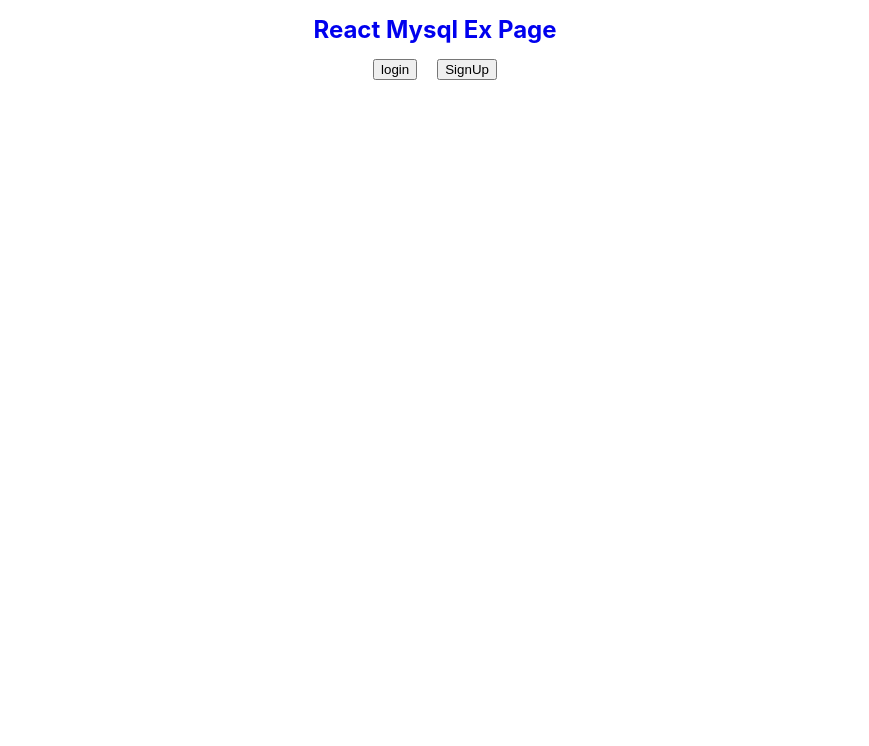
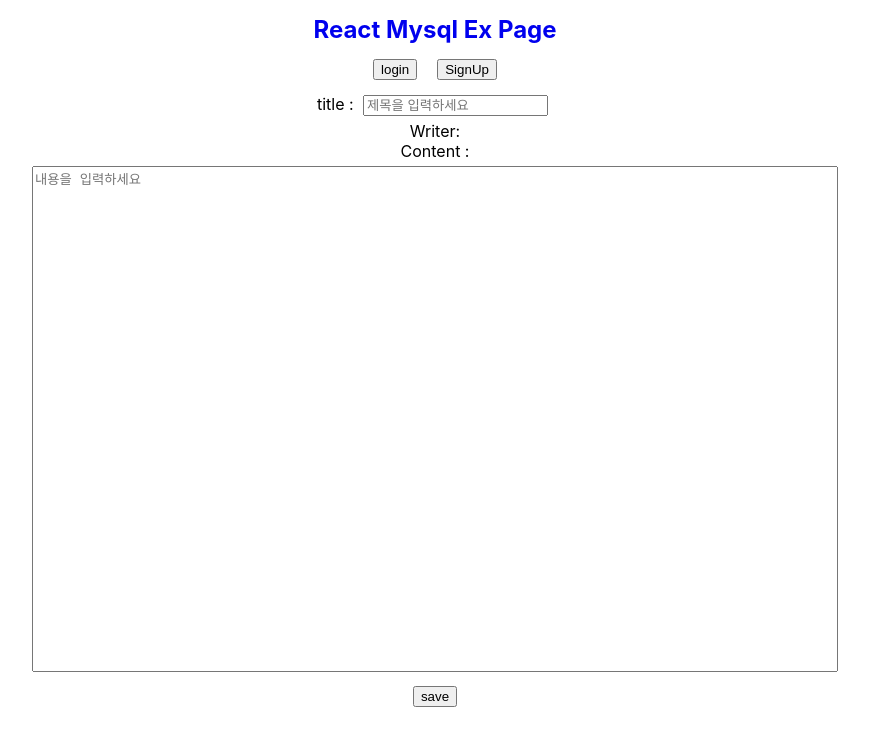
Before and after one commit to chan-00/react_express02, a React (Create React App) app: page /write in a window 1280 px wide. Shown: the top 746 px of the page, without its empty margins (205-1074 px from the left). Built offline with nearby package versions, Linux system fonts and the light colour scheme.

Commit message:
글 작성 기능 + 로그인 session으로 관리 기능 추가

```diff
--- a/src/Atoms/userID.js
+++ b/src/Atoms/userID.js
@@ -2,12 +2,12 @@ import { atom } from "recoil";
 
 const userID = atom({
     key: 'id',
-    default: ""
+    default: window.sessionStorage.id ? window.sessionStorage.id : ""
 });
 
 const isLoggedin = atom({
     key: 'isLoggedin',
-    default: false
+    default: window.sessionStorage.id ? true : false
 });
 
 export { userID, isLoggedin };
--- a/src/component/BoardArticle.jsx
+++ b/src/component/BoardArticle.jsx
@@ -1,10 +1,15 @@
-
+import {useNavigate} from "react-router-dom";
+import {useSetRecoilState} from "recoil";
 
 function BoardArticle({ article }) {
+    const handleDetail = () => {
+
+    }
+
     return (
         <div>
             <span>{article.BOARD_NUM}</span>
-            <span id={article.BOARD_NUM}>{article.BOARD_TITLE}</span>
+            <a href="#" onClick={handleDetail}><span id={article.BOARD_NUM}>{article.BOARD_TITLE}</span></a>
             <span>{article.BOARD_WRITER}</span>
             <span>{article.BOARD_DATE}</span>
         </div>
--- a/src/component/Header.jsx
+++ b/src/component/Header.jsx
@@ -11,6 +11,7 @@ function Header() {
     const handleLogout = () => {
         setLoginID("");
         setLoginStatus(false);
+        window.sessionStorage.clear();
 
         alert("로그아웃 되었습니다!");
         navigate("/");
--- a/src/component/Login.jsx
+++ b/src/component/Login.jsx
@@ -16,11 +16,11 @@ function Login() {
     const handleLogin = (e) => {
         e.preventDefault();
 
-        if(idRef === "" || idRef === undefined) {
+        if(idRef.current.value === "" || idRef.current.value === undefined) {
             alert("아이디를 입력하지 않았습니다!");
             return false;
         }
-        if(pwRef === "" || pwRef === undefined) {
+        if(pwRef.current.value === "" || pwRef.current.value === undefined) {
             alert("비밀번호를 입력하지 않았습니다!");
             return false;
         }
@@ -33,6 +33,7 @@ function Login() {
                 alert("로그인 성공!");
                 setID(idRef.current.value);
                 setIsLoggedin(true);
+                window.sessionStorage.setItem("id", idRef.current.value);
                 navigate("/");
             }
             else {
--- a/src/component/Main.jsx
+++ b/src/component/Main.jsx
@@ -1,6 +1,6 @@
 import {Link, useNavigate} from "react-router-dom";
 import {boardList} from "../Atoms/boardList";
-import {useRecoilState} from "recoil";
+import {useRecoilState, useRecoilValue} from "recoil";
 import { useEffect } from "react";
 import { isLoggedin } from "../Atoms/userID";
 //function import
@@ -10,11 +10,13 @@ import BoardArticle from "../component/BoardArticle";
 
 function Main() {
     const [boardlist, setBoardList] = useRecoilState(boardList);
-    const getIsLoggedIn = useRecoilState(isLoggedin);
+    const getIsLoggedIn = useRecoilValue(isLoggedin);
 
     useEffect(() => {
         getList(setBoardList);
     }, []);
+
+    console.log(getIsLoggedIn);
 
     if(boardlist.length === 0) {
         return (
--- a/src/component/SignUp.jsx
+++ b/src/component/SignUp.jsx
@@ -17,15 +17,15 @@ function SignUp() {
     const handleSignUp = (e) => {
         e.preventDefault();
 
-        if(idRef === "" || idRef === undefined) {
+        if(idRef.current.value === "" || idRef.current.value === undefined) {
             alert("아이디를 입력하지 않았습니다!");
             return false;
         }
-        if(pwRef === "" || pwRef === undefined) {
+        if(pwRef.current.value === "" || pwRef.current.value === undefined) {
             alert("비밀번호를 입력하지 않았습니다!");
             return false;
         }
-        if(emailRef === "" || emailRef === undefined) {
+        if(emailRef.current.value === "" || emailRef.current.value === undefined) {
             alert("이메일을 입력하지 않았습니다!");
             return false;
         }
@@ -39,6 +39,7 @@ function SignUp() {
                 alert("회원가입 성공!");
                 setID(idRef.current.value);
                 setIsLoggedin(true);
+                window.sessionStorage.setItem("id", idRef.current.value);
                 navigate("/");
             }
             else {
--- a/src/component/WriteBoard.jsx
+++ b/src/component/WriteBoard.jsx
@@ -1,7 +1,71 @@
+import {useNavigate} from "react-router-dom";
+import { useRef } from "react";
+import { useRecoilValue } from "recoil";
+import axios from "axios";
 
+import getList from "../Functions/getList";
+import { userID } from "../Atoms/userID";
+
+import "../css/WriteBoard.css";
 
 function WriteBoard() {
+    const navigate = useNavigate();
 
+    const titleRef = useRef();
+    const contentRef = useRef();
+    const writer = useRecoilValue(userID);
+
+    const handleWrite = (e) => {
+        e.preventDefault();
+
+        if(titleRef.current.value === "" || titleRef.current.value === undefined) {
+            alert("제목을 적지 않았습니다!");
+            return false;
+        }
+
+        axios.post("http://localhost:8000/write", {
+            title: titleRef.current.value,
+            content: contentRef.current.value,
+            writer: writer,
+        }).then((res) => {
+            if(res.data.affectedRows === 1) {
+                alert("글 작성 성공!");
+                getList();
+                navigate("/");
+            } else {
+                alert("글 작성 실패!");
+            }
+        }).catch((err) => {
+            console.log(err);
+        });
+    }
+
+    return (
+        <form>
+            title : <input
+                type="text"
+                name="title"
+                size="20"
+                defaultValue=""
+                ref={titleRef}
+                placeholder="제목을 입력하세요"
+            ></input>
+            <br></br>
+            Writer: {writer}
+            <br></br>
+            Content : <br></br>
+            <textarea
+                type="text"
+                name="content"
+                size="100"
+                defaultValue=""
+                ref={contentRef}
+                placeholder="내용을 입력하세요"
+            ></textarea>
+            <br></br>
+            <button onClick={handleWrite}>save</button>
+        </form>
+    )
 }
 
 export default WriteBoard;
--- /dev/null
+++ b/src/css/WriteBoard.css
@@ -0,0 +1,5 @@
+textarea {
+    resize: none;
+    width: 800px;
+    height: 500px;
+}
```
Also changed, not shown: index.js (+13 -0 lines).
